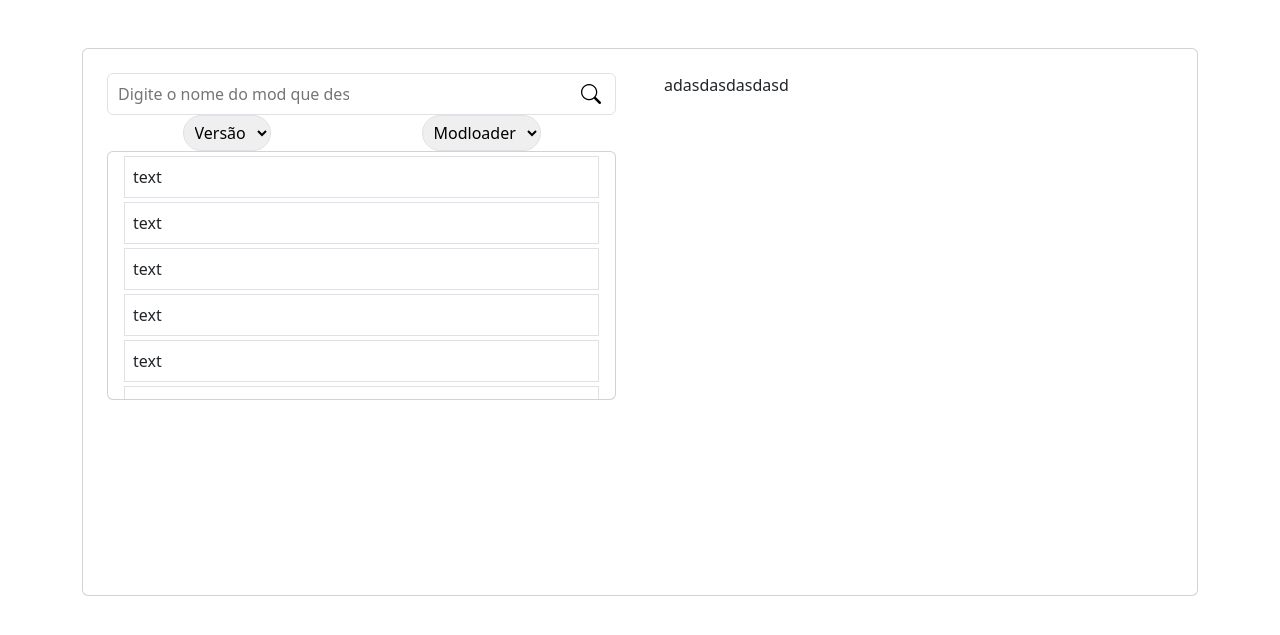
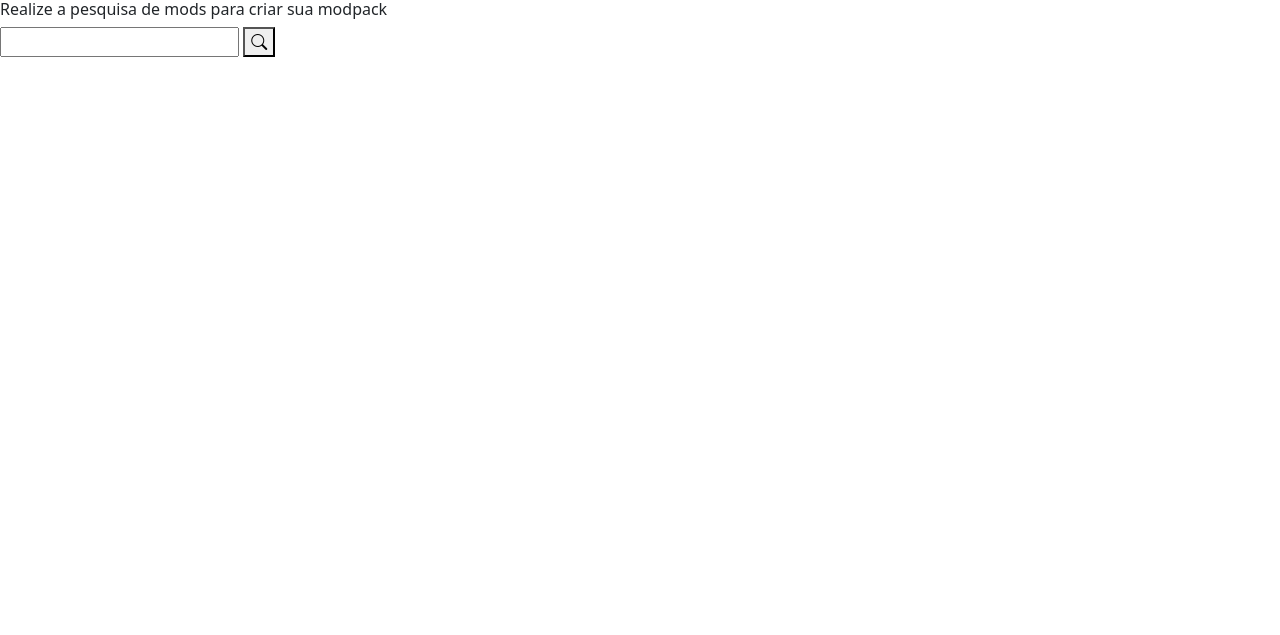
Before and after one commit to odevjorge/easy_modpack_creator, a Flask app: template templates/homepage.html in a window 1280 px wide. Shown: the top 635 px of the page. Run offline with Flask 2, Linux system fonts and the light colour scheme; the template is opened without the code that fills it, so the values that code supplies are empty.

Commit message:
criação da base do backend, funcionando: escolher versão e modloader pesquisa e paginação

```diff
--- a/requirements.txt
+++ b/requirements.txt
@@ -12,3 +12,5 @@
 tomli==2.0.1
 typing_extensions==4.5.0
 Werkzeug==2.2.3
+python-dotenv=1.0.0
+requests~=2.31.0
--- a/server.py
+++ b/server.py
@@ -1,17 +1,88 @@
-from flask import Flask, render_template
+import re
+
+from flask import Flask, render_template, request
+
+from core.ForgeAPIRequests import ForgeAPIRequests
 
 app = Flask(__name__)
+
+mod_loaders = {
+    0: "Any",
+    1: "Forge",
+    2: "Cauldron",
+    3: "LiteLoader",
+    4: "Fabric",
+    5: "Quilt"
+}
 
 
 @app.route('/')
 def home():
-    version = ['1', '2']
+    json_requests = ForgeAPIRequests()
+
+    versions = json_requests.request(url='/minecraft/version').json()['data']
+
     context = {
-        'versions': version,
-        'modloaders': ['Forge', 'não sei']
+        'versions': versions,
+        'modloaders': mod_loaders
     }
 
-    return render_template("homepage.html", context=context)
+    return render_template("config.html", context=context)
+
+
+@app.route('/<version>/<mod_loader>/<mod>', methods=['GET'])
+@app.route('/<version>/<mod_loader>', methods=['GET', 'POST'])
+def search_mods(version, mod_loader, mod_name=None):
+    if request.args.get('search'):
+        search_mod = request.args.get('search')
+
+        api = ForgeAPIRequests()
+        if re.match(r"^(?:\d{1,2}\.){2}\d{1,2}$", version):
+            api.switch_game_version(version)
+        else:
+            msg = "Error: padrão de versão não compativel, recarrege a pagina e tente novamente"
+            return render_template("error.html", error=msg)
+
+        if mod_loader in mod_loaders.values():
+            api.switch_mod_loader(mod_loader.upper())
+        else:
+            msg = "Error: mod loader não compativel com o esperado, recarrege a pagina e tente novamente"
+            return render_template("error.html", error=msg)
+
+        pagination = 1
+        if request.args.get('pagination'):
+            pagination = int(request.args.get('pagination'))
+        mods_list = api.search_mods_by_name(mod=search_mod, pagination=pagination).json()
+
+        mods = []
+        for c in mods_list['data']:
+            mod_files = api.get_mod_files(c['id'])['data']
+
+            mods.append({
+                "mod_name": c['name'],
+                "mod_icon": c['logo']['url'],
+                "mod_author": c['authors'][0]['name'],
+                "downloads": c['downloadCount'],
+                "lasted_on_version_file": {
+                    "game_version": api.GAME_VERSION,
+                    "file_name": mod_files[0]['displayName'],
+                    "download_url": mod_files[0]['downloadUrl'],
+                },
+                "others_files": mod_files
+            })
+
+        if mods_list['pagination']['totalCount'] <= mods_list['pagination']['pageSize']:
+            end = 1
+        else:
+            end = (mods_list['pagination']['totalCount'] / mods_list['pagination']['pageSize']) + 1
+
+        pagination = ''.join([str(num) for num in range(1, -int(-end // 1))])
+
+        return render_template("homepage.html", mods=mods, pagination=pagination, search_value=search_mod)
+
+    elif request.method == 'GET':
+
+        return render_template("homepage.html", context=None)
 
 
 if __name__ == '__main__':
--- /dev/null
+++ b/templates/base.html
@@ -0,0 +1,24 @@
+<!DOCTYPE html>
+<html lang="en">
+
+<head>
+    <meta charset="UTF-8">
+    <meta http-equiv="X-UA-Compatible" content="IE=edge">
+    <meta name="viewport" content="width=device-width, initial-scale=1.0">
+    <title>{% block title %}{% endblock %}</title>
+    <link href="https://cdn.jsdelivr.net/npm/bootstrap@5.3.0-alpha3/dist/css/bootstrap.min.css" rel="stylesheet"
+          integrity="sha384-KK94CHFLLe+nY2dmCWGMq91rCGa5gtU4mk92HdvYe+M/SXH301p5ILy+dN9+nJOZ" crossorigin="anonymous">
+    <link rel="stylesheet" href="https://cdn.jsdelivr.net/npm/bootstrap-icons@1.10.4/font/bootstrap-icons.css">
+    <script src="https://cdn.jsdelivr.net/npm/bootstrap@5.3.0-alpha3/dist/js/bootstrap.bundle.min.js"
+            integrity="sha384-ENjdO4Dr2bkBIFxQpeoTz1HIcje39Wm4jDKdf19U8gI4ddQ3GYNS7NTKfAdVQSZe"
+            crossorigin="anonymous"></script>
+</head>
+
+    <body>
+        {% block body %}
+        {% endblock %}
+        {% block scripts %}
+        {% endblock %}
+    </body>
+
+</html>
--- a/templates/homepage.html
+++ b/templates/homepage.html
@@ -1,72 +1,45 @@
-<!DOCTYPE html>
-<html lang="en">
+{% extends 'base.html' %}
 
-<head>
-    <meta charset="UTF-8">
-    <meta http-equiv="X-UA-Compatible" content="IE=edge">
-    <meta name="viewport" content="width=device-width, initial-scale=1.0">
-    <title>Forge Mods</title>
-    <link href="https://cdn.jsdelivr.net/npm/bootstrap@5.3.0-alpha3/dist/css/bootstrap.min.css" rel="stylesheet"
-        integrity="sha384-KK94CHFLLe+nY2dmCWGMq91rCGa5gtU4mk92HdvYe+M/SXH301p5ILy+dN9+nJOZ" crossorigin="anonymous">
-    <link rel="stylesheet" href="https://cdn.jsdelivr.net/npm/bootstrap-icons@1.10.4/font/bootstrap-icons.css">
-    <script src="https://cdn.jsdelivr.net/npm/bootstrap@5.3.0-alpha3/dist/js/bootstrap.bundle.min.js"
-        integrity="sha384-ENjdO4Dr2bkBIFxQpeoTz1HIcje39Wm4jDKdf19U8gI4ddQ3GYNS7NTKfAdVQSZe"
-        crossorigin="anonymous"></script>
-</head>
+{% block title %}
+    Pesquisar MODs
+{% endblock %}
 
-<body class="container mt-5">
-    <div class="row align-items-center">
-        <div class="col mx-auto">
-            <div class="card d-flex flex-row">
-                <div class="w-50 m-4">
-                    <form class="w-100" action="." method="post">
-                        <div class="p-1 px-2 d-flex form-control justify-content-between">
-                            <input class="" type="text" placeholder="Digite o nome do mod que deseja baixar"
-                                style="border: none; outline:0">
-                            <button type="submit" style="border-style: none; background-color: transparent;">
-                                <i class="bi bi-search fs-5"></i>
-                            </button>
-                        </div>
-                        <div class="d-flex justify-content-around">
-                            <select class="" name="version" id=""
-                                style="padding: 5px 7px 5px 7px; border-radius: 180px; border: var(--bs-border-width) solid var(--bs-border-color);">
-                                <option value="0" selected>Versão</option>
-                                {% for version in context['versions'] %}
-                                <option value="{{loop.index}}">{{ version }}</option>
-                                {% endfor %}
-                            </select>
-                            <select class="" name="modloader" id=""
-                                style="padding: 5px 7px 5px 7px; border-radius: 180px; border: var(--bs-border-width) solid var(--bs-border-color);">
-                                <option value="0" selected>Modloader</option>
-                                {% for modloader in context['modloaders'] %}
-                                <option value="{{loop.index}}">{{ modloader }}</option>
-                                {% endfor %}
-                            </select>
-                        </div>
-                    </form>
-                    <div class="w-100 card" style="max-height: 50%;">
-                        <div class="d-flex flex-column " style="overflow-y:scroll; overflow: auto;">
-                            <div class="mx-3">
-                                <div class="my-1 p-2 border"> text</div>
-                                <div class="my-1 p-2 border"> text</div>
-                                <div class="my-1 p-2 border"> text</div>
-                                <div class="my-1 p-2 border"> text</div>
-                                <div class="my-1 p-2 border"> text</div>
-                                <div class="my-1 p-2 border"> text</div>
-                                <div class="my-1 p-2 border"> text</div>
-                                <div class="my-1 p-2 border"> text</div>
-                                <div class="my-1 p-2 border"> text</div>
+{% block body %}
+    <div>
+        <h6>Realize a pesquisa de mods para criar sua modpack</h6>
+        <form action="{{ request.path }}" method="get">
+            <label>
+                <input type="text" name="search" value="{{ search_value }}">
+            </label>
+            <button type="submit"><i class="bi bi-search"></i></button>
+
+            {% if mods %}
+                <div>
+                    {% for mod in mods %}
+                        <div style="display: flex; flex-direction: row">
+                            <img src="{{ mod['mod_icon'] }}" alt="" height="50px" width="50px">
+                            <div>
+                                <p>{{ mod['mod_name'] }} by <strong>{{ mod['mod_author'] }}</strong></p>
+                                <div style="display: flex; flex-direction: row">
+                                    <p>Last File for {{ mod['lasted_on_version_file']['game_version'] }}</p>
+                                    <a href="{{ mod['lasted_on_version_file']['download_url'] }}">{{ mod['lasted_on_version_file']['file_name'] }}</a>
+                                </div>
                             </div>
                         </div>
+                    {% endfor %}
+                </div>
+            {% endif %}
 
-                    </div>
-                </div>
-                <div class="w-50 m-4">
-                    adasdasdasdasd
-                </div>
+            {% if pagination %}
+                <div style="display: flex; flex-direction: row">
+                {% for page in pagination %}
+                    <button type="submit" name="pagination" value="{{ page }}"
+                            {% if request.args.get['pagination'] == page %} disabled {% endif %}>{{ page }}</button>
+                {% endfor %}
             </div>
-        </div>
+                {% else %}
+                <input type="hidden" name="pagination" value="1">
+            {% endif %}
+        </form>
     </div>
-</body>
-
-</html>
+{% endblock %}
```
Also changed, not shown: core/ForgeAPIRequests.py (added, +91 -0 lines), templates/config.html (added, +45 -0 lines), templates/error.html (added, +30 -0 lines), core/__init__.py (added), 2 other files.
